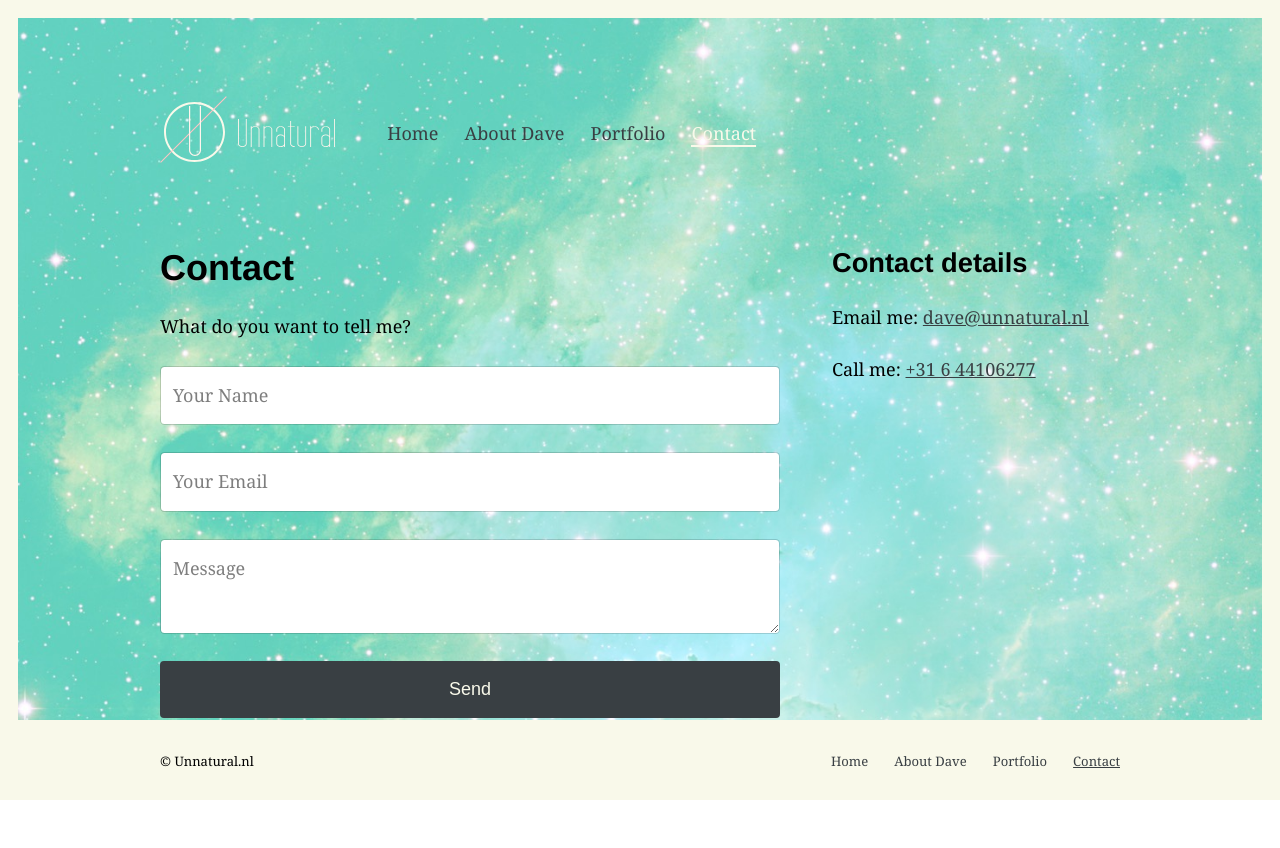
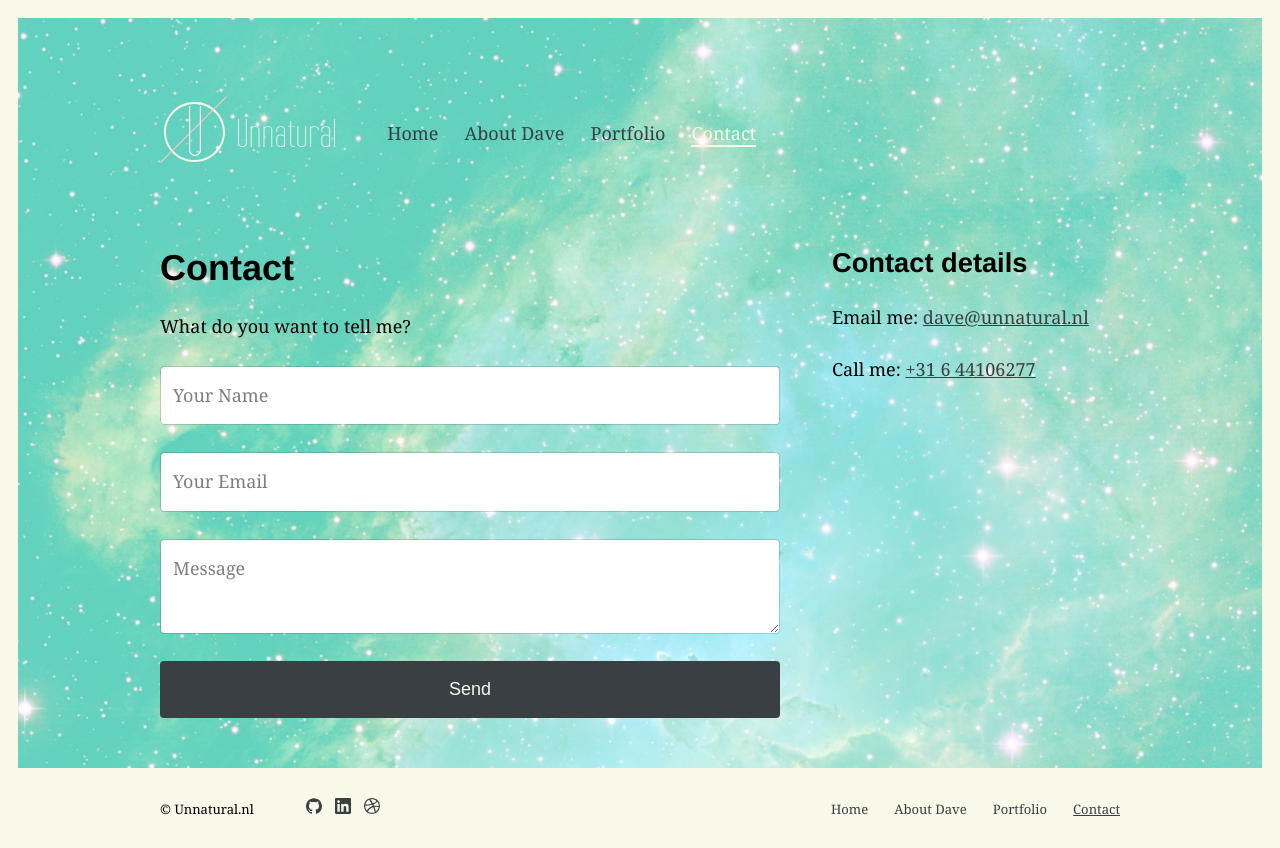
Before and after one commit to h00x/portfolio-website, a Gatsby site: page /contact in a window 1280 px wide. Before the commit the page ends 800 px from the top, so only its background shows below. Built offline with nearby package versions, Linux system fonts and the light colour scheme; Gatsby itself is replaced by a stand-in of ours; some packages are replaced by stand-ins of ours; what typography-theme-lawton would draw is missing.

Commit message:
Final changes for the website to go live

```diff
--- a/gatsby-node.js
+++ b/gatsby-node.js
@@ -24,7 +24,7 @@ exports.createPages = ({ graphql, boundActionCreators }) => {
       }
       result.data.allWordpressWpPortfolio.edges.forEach(({ node }) => {
         createPage({
-          path: `/${node.slug}/`,
+          path: `/portfolio/${node.slug}/`,
           component: path.resolve(`./src/templates/portfolio-template.js`),
           context: {
             id: node.wordpress_id,
--- a/package.json
+++ b/package.json
@@ -10,6 +10,7 @@
     "gatsby-image": "^2.0.0-rc.1",
     "gatsby-plugin-emotion": "^2.0.0-rc.1",
     "gatsby-plugin-favicon": "^3.1.4",
+    "gatsby-plugin-google-analytics": "^1.0.31",
     "gatsby-plugin-manifest": "^2.0.2-rc.1",
     "gatsby-plugin-offline": "^2.0.0-rc.2",
     "gatsby-plugin-react-helmet": "^3.0.0-rc.1",
--- a/src/components/bottom-c2a.js
+++ b/src/components/bottom-c2a.js
@@ -3,7 +3,7 @@ import Button from './button'
 import { rhythm } from '../utils/typography'
 
 const BottomCTA = ({ link, color, buttonText, titleText, hoverColor }) => (
-  <div style={{width: '100%', textAlign: 'center', marginTop: rhythm(3), float: 'left' }}>
+  <div style={{width: '100%', textAlign: 'center', marginTop: rhythm(3), marginBottom: rhythm(3), float: 'left' }}>
       <h2 style={{ fontWeight: 'normal', marginBottom: rhythm(1) }}>{titleText}</h2>
       <Button
           link={link}
--- a/src/components/footer.js
+++ b/src/components/footer.js
@@ -2,6 +2,15 @@ import React from 'react';
 import { css } from "react-emotion";
 import { rhythm } from "../utils/typography";
 import { Link } from 'gatsby'
+
+import gitHubIcon from '../images/github.svg'
+import linkedInIcon from '../images/linkedin.svg'
+import dribbbleIcon from '../images/dribbble.svg'
+
+const linkStyle = ` transition: opacity 0.2s ease-in-out;
+                    &:hover {
+                      opacity: 0.75;
+                    }`
 
 const Footer = ({ pages, colors }) => (
     <footer className={css`
@@ -30,6 +39,56 @@ const Footer = ({ pages, colors }) => (
         `}>
           &copy; Unnatural.nl
         </p>
+        <div className={css`
+          display: inline-block;
+          @media (max-width: 768px) {
+            display: block;
+            margin: ${rhythm(0.5)} 0 ${rhythm(0.5)} 0;
+          }
+        `}>
+          <a href="https://github.com/h00x" target="_blank" rel="noopener noreferrer">
+            <img
+              src={gitHubIcon}
+              alt="GitHub icon"
+              width="16"
+              height="16"
+              className={css`
+                margin: 0;
+                margin-left: ${rhythm(2)};
+                ${linkStyle}
+                @media (max-width: 768px) {
+                  margin-left: 0;
+                }
+              `}
+            />
+          </a>
+          <a href="https://www.linkedin.com/in/davehoeks/" target="_blank" rel="noopener noreferrer">
+            <img
+              src={linkedInIcon}
+              alt="LinkedIn icon"
+              width="16"
+              height="16"
+              className={css`
+                margin: 0;
+                margin-left: ${rhythm(0.5)};
+                ${linkStyle}
+              `}
+            />
+          </a>
+          <a href="https://dribbble.com/Hoeks" target="_blank" rel="noopener noreferrer">
+            <img
+              src={dribbbleIcon}
+              alt="Dribbble icon"
+              width="16"
+              height="16"
+              className={css`
+                margin: 0;
+                margin-left: ${rhythm(0.5)};
+                ${linkStyle}
+              `}
+            />
+          </a>
+        </div>
         <ul
           className={css`
             list-style: none;
--- a/src/components/layout.js
+++ b/src/components/layout.js
@@ -14,11 +14,12 @@ const Layout = ({ children, title, pages, colors }) => (
     <Helmet
       title={title}
       meta={[
-        { name: 'description', content: 'Sample' },
-        { name: 'keywords', content: 'sample, something' },
+        { name: 'description', content: 'The portfolio website of Dave Hoeks. An experienced Webdesigner with a history of working in the marketing and advertising industry.' },
+        { name: 'keywords', content: 'portfolio, dave, hoeks, webdesign, websites, design' },
       ]}
     >
       <html lang="en" />
+      <meta charSet="utf-8" />
     </Helmet>
     <Header pages={pages} colors={colors} />
     {/* <Waypoint
@@ -29,7 +30,7 @@ const Layout = ({ children, title, pages, colors }) => (
       style={{
         margin: '0 auto',
         maxWidth: 960,
-        paddingBottom: rhythm(2),
+        paddingBottom: rhythm(4),
         paddingTop: rhythm(2),
         overflow: 'auto'
       }}
--- a/src/components/portfolio-list.js
+++ b/src/components/portfolio-list.js
@@ -6,7 +6,7 @@ import { css } from 'react-emotion'
 
 export const PortfolioList = ({ obj, three, colors }) => {
   let imgList = obj.map((item, index) => {
-    let link = `/${item.node.slug}/`;
+    let link = `/portfolio/${item.node.slug}/`;
     return (
       <Link to={link} key={index} style={{overflow: 'hidden'}} className={css`&:hover .titlePort {opacity: 1 !important; transition: opacity 0.3s ease-in-out;}`}>
         <div style={{position: 'absolute', zIndex: '2', padding: rhythm(1), backgroundColor: 'rgb(149, 238, 221, 0.5)', color: colors.darkGrey, opacity: '0' }} className="titlePort" >{item.node.title}</div>
--- a/src/pages/contact.js
+++ b/src/pages/contact.js
@@ -119,7 +119,7 @@ const ContactPage = ({ data }) => (
           float: left;
           @media (max-width: 1040px) {
             width: 100%;
-            margin-top: ${rhythm(4)}
+            margin-top: ${rhythm(1)};
           }
         `}
       >
--- a/src/templates/portfolio-template.js
+++ b/src/templates/portfolio-template.js
@@ -8,7 +8,6 @@ import Img from "gatsby-image";
 
 const generateImageList = (obj) => {
   let imgList = obj.map((item, index) => {
-    console.log(item.image.localFile.childImageSharp.sizes);
     return <Img key={index} sizes={item.image.localFile.childImageSharp.sizes} alt={item.text} />
   });
   return imgList;
```
Also changed, not shown: gatsby-config.js (+8 -0 lines), src/images/dribbble.svg (added), src/images/gatsby-icon.png (deleted), src/images/github.svg (added), src/images/linkedin.svg (added), 1 other file.
